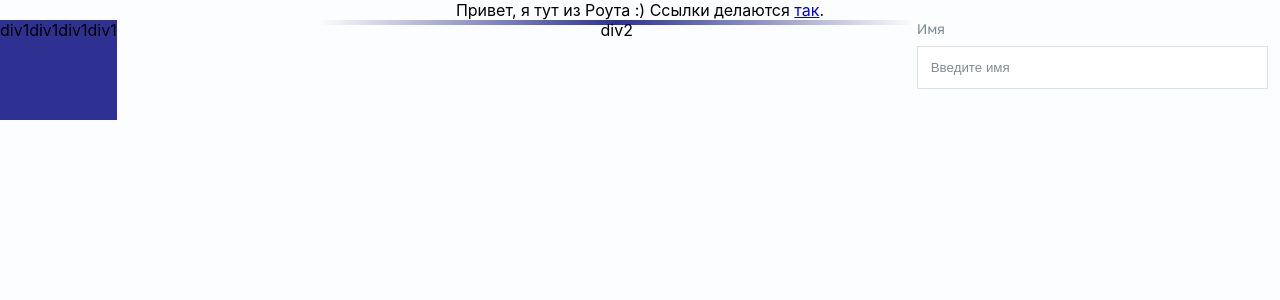
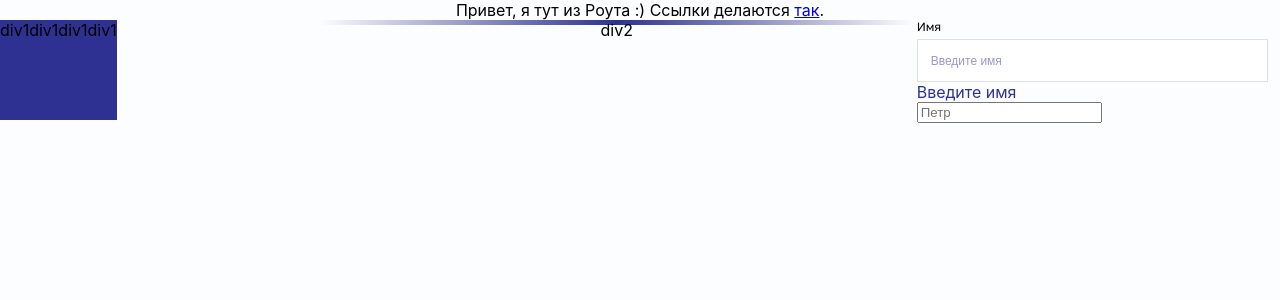
Before and after one commit to vartuom/i-am-helping, a React (Create React App) app: page / in a window 1280 px wide. Shown: the top 300 px of the page. Built offline with nearby package versions, Linux system fonts and the light colour scheme.

Commit message:
добавил несколько инпутов

```diff
--- a/src/components/example/Example.jsx
+++ b/src/components/example/Example.jsx
@@ -9,7 +9,10 @@ function Example() {
       <div className="div2">div2</div>
       <div>
       </div>
+      <div>
       <Input typeInput="name"/>
+      <Input typeInput="adminName"/>
+      </div>
     </div>
 
   )
--- a/src/components/ui/Input/Input.module.scss
+++ b/src/components/ui/Input/Input.module.scss
@@ -1,18 +1,20 @@
 @import '../../../constants/scss-variables.scss';
 
 .wrap{
+  margin: 0;
+  padding: 0;
   display: flex;
   flex-direction: column;
   align-items: flex-start;
 }
 
 .label{
-  color:$colorDisable;
+  color:$colorRegularFont;
   font-family:GolosNormal;
-  font-size: 14px;
-  line-height: 18px;
+  font-size: $fontSizeSmall;
+  line-height: 14px;
   letter-spacing: -0.154px;
-  padding-bottom: 8px;
+  padding-bottom: 5px;
 }
 
 .input{
@@ -28,10 +30,38 @@
   }
 
   &::placeholder{
-    color:$colorDisable;
+    color:$colorSupport;
+    font-size: $fontSizeSmall;
+  }
+}
+
+.input_supText{
+  font-size: $fontSizeSmall;
+  line-height: 14px;
+  padding-top: 5px;
+  width: 311px;
+  text-align: left;
+  &>span:first-child{
+    padding-left: 10px;
+  }
+  &>span:last-child{
+    color:#F37920;
   }
 }
 
 .inputComment{
   padding-bottom: 26px;
 }
+
+//popup
+
+.popupWrap{
+  display: flex;
+  flex-direction: column;
+  align-items: flex-start;
+  color:$colorMain;
+}
+
+.popupLabel{}
+
+.popupInput{}
--- a/src/components/ui/Input/Input.tsx
+++ b/src/components/ui/Input/Input.tsx
@@ -1,39 +1,87 @@
 import React, { FC, useState } from "react";
-import s from './Input.module.scss';
+import s from "./Input.module.scss";
 
-interface InputProps{
+interface InputProps {
   typeInput: string;
 }
 
 const Input: FC<InputProps> = (props) => {
   const { typeInput } = props;
   let options = {
-    labelText: '',
-    placeholder: '',
+    labelText: "",
+    placeholder: "",
+    adress: false,
+    adminName: false,
+  };
+
+  if (typeInput === "name") {
+    options.labelText = "Имя";
+    options.placeholder = "Введите имя";
+    options.adress = false;
+    options.adminName = false;
+  } else if (typeInput === "number") {
+    options.labelText = "Телефон";
+    options.placeholder = "1234 5678 9000";
+    options.adress = false;
+    options.adminName = false;
+  } else if (typeInput === "adress") {
+    options.labelText = "Укажите место встречи";
+    options.placeholder = "Например: ул. Нахимова, д.9, у подъезда №3";
+    options.adress = true;
+    options.adminName = false;
+  } else if (typeInput === "adminName") {
+    options.labelText = "Введите имя ";
+    options.placeholder = "Петр";
+    options.adress = false;
+    options.adminName = true;
+  } else {
+    options.labelText = "Неверно";
+    options.placeholder = "проверьте typeInput";
+    options.adress = false;
+    options.adminName = false;
   }
 
-  if(typeInput === 'name') {
-    options.labelText = 'Имя';
-    options.placeholder = 'Введите имя';
-  } else if (typeInput === 'number') {
-    options.labelText = 'Телефон';
-    options.placeholder = '1234 5678 9000';
-  } else {
-    options.labelText = 'Неверно';
-    options.placeholder = 'проверьте typeInput';
-  }
-
-  const [value, setValue] = useState('');
-  const onChange = (e: { target: { value: React.SetStateAction<string>; }; }) => {
-    setValue(e.target.value)
+  const [value, setValue] = useState("");
+  const onChange = (e: { target: { value: React.SetStateAction<string> } }) => {
+    setValue(e.target.value);
   };
 
   return (
+    <>
+      {!options.adminName && (
         <div className={s.wrap}>
           <label className={s.label}>{options.labelText}</label>
-          <input type="text" className={s.input} placeholder={options.placeholder} value={value} onChange={onChange}/>
+          <input
+            type="text"
+            className={s.input}
+            placeholder={options.placeholder}
+            value={value}
+            onChange={onChange}
+          />
+          {options.adress ? (
+            <span className={s.input_supText}>
+              * Будте осторожны, если указываете домашний <span>адресс</span>,{" "}
+              <span>не</span> пишите его полностью.
+            </span>
+          ) : (
+            false
+          )}
         </div>
-  )
-}
+      )}
+      {options.adminName && (
+        <div className={s.popupWrap}>
+          <label className={s.popupLabel}>{options.labelText}</label>
+          <input
+            type="text"
+            className={s.popupInput}
+            placeholder={options.placeholder}
+            value={value}
+            onChange={onChange}
+          />
+        </div>
+      )}
+    </>
+  );
+};
 
 export default Input;
```
Also changed, not shown: 1 other file (tests, documents, lock files or other folders).
